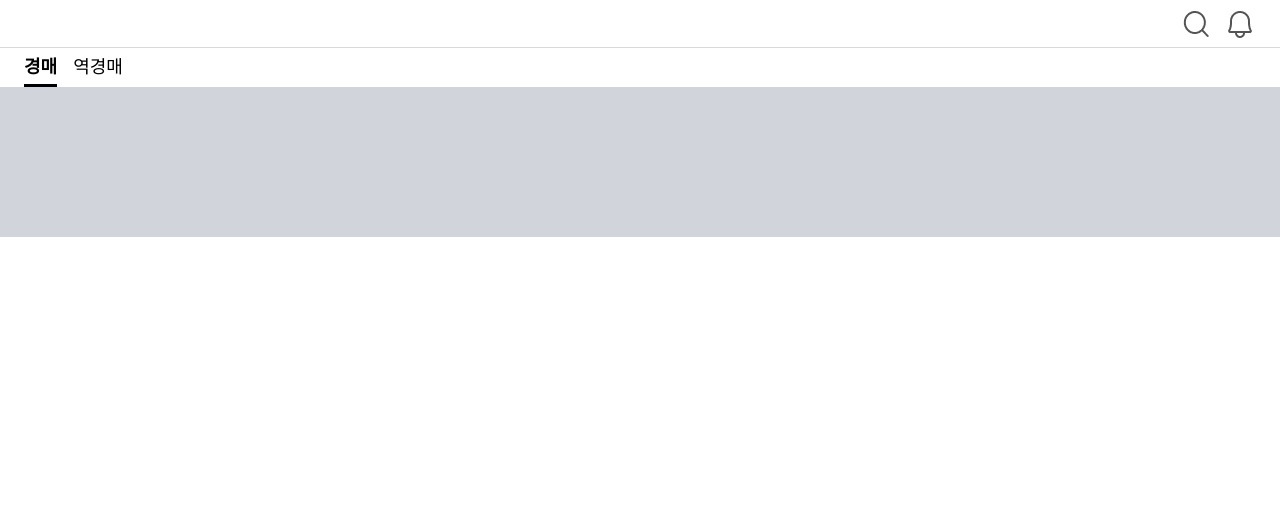
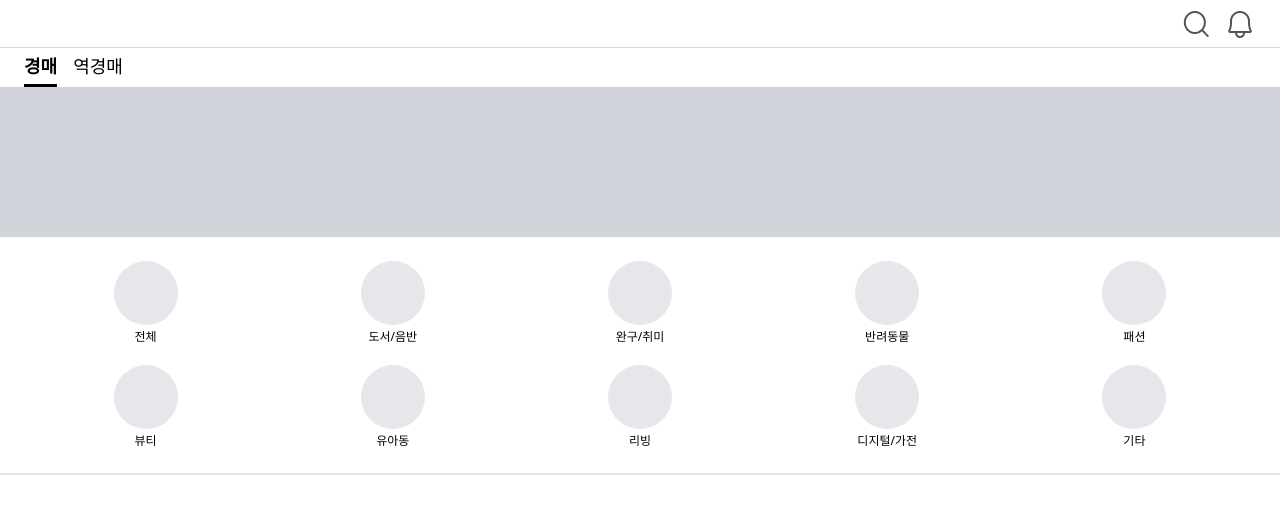
Before and after one commit to Team928/BID, a React (Vite) app in the folder FrontEnd/: page / in a window 1280 px wide. Shown: the top 514 px of the page. Built offline with nearby package versions, Linux system fonts and the light colour scheme.

Commit message:
feat: 카테고리 UI 구현 #S10P12D208-149 #done

```diff
--- /dev/null
+++ b/FrontEnd/src/components/home/Category.tsx
@@ -0,0 +1,29 @@
+const Category = () => {
+  const category = [
+    '전체',
+    '도서/음반',
+    '완구/취미',
+    '반려동물',
+    '패션',
+    '뷰티',
+    '유아동',
+    '리빙',
+    '디지털/가전',
+    '기타',
+  ];
+
+  return (
+    <div className="px-6 py-6 grid grid-cols-5 gap-1 gap-y-5 text-xs max-[380px]:grid-cols-4 border-b-2 border-[#E4E4E4]">
+      {category.map((item, index) => {
+        return (
+          <div key={index} className="flex flex-col justify-center items-center gap-1">
+            <div className="rounded-full w-16 h-16 bg-gray-200"></div>
+            <p>{item}</p>
+          </div>
+        );
+      })}
+    </div>
+  );
+};
+
+export default Category;
--- a/FrontEnd/src/pages/home/HomePage.tsx
+++ b/FrontEnd/src/pages/home/HomePage.tsx
@@ -1,45 +1,30 @@
 import Header, { IHeaderInfo } from '@/components/@common/header';
+import AuctionTabBar from '@/components/home/AuctionTabBar';
+import Category from '@/components/home/Category';
 import { icons } from '@/constants/icons';
 import useTabStore from '@/stores/auctionTabStore';
-import { useEffect } from 'react';
 
 const HomePage = () => {
-  const { tab, setTab } = useTabStore();
+  const { tab } = useTabStore();
 
   const info: IHeaderInfo = {
     left: null,
     center: null,
     right_1: icons.SEARCH,
     right_2: icons.NOTIFY,
+    prev: '/',
   };
-
-  useEffect(() => {
-    console.log(tab);
-  }, [tab]);
 
   return (
     <div className="w-full h-screen">
       <Header info={info} />
       <div className="pt-12 h-full">
-        <div className="flex gap-4 text-lg px-6 ">
-          <div onClick={() => setTab('buy')}>
-            {tab === 'buy' ? (
-              <p className="font-bold border-b-[3px] py-1 border-black">경매</p>
-            ) : (
-              <p className="py-1">경매</p>
-            )}
-          </div>
-          <div onClick={() => setTab('sale')}>
-            {tab === 'sale' ? (
-              <p className="font-bold border-b-[3px] py-1 border-black">역경매</p>
-            ) : (
-              <p className="py-1">역경매</p>
-            )}
-          </div>
-        </div>
+        <AuctionTabBar />
         {/* #TODO 추후 이미지 찾아서 넣고 위에 글자 넣기 */}
         <div className="w-full h-1/5 bg-gray-300"></div>
-        <div></div>
+        <Category />
+        {/* 탭에 따른 컴포넌트 보여주기 */}
+        {tab === 'buy' ? <></> : <></>}
       </div>
     </div>
   );
```
Also changed, not shown: FrontEnd/src/components/home/temp.txt (deleted).
